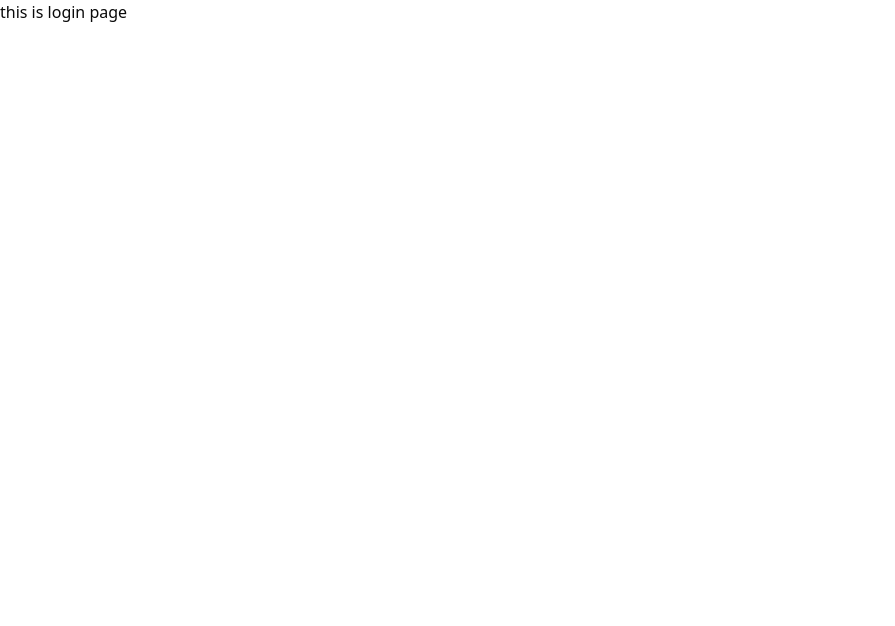
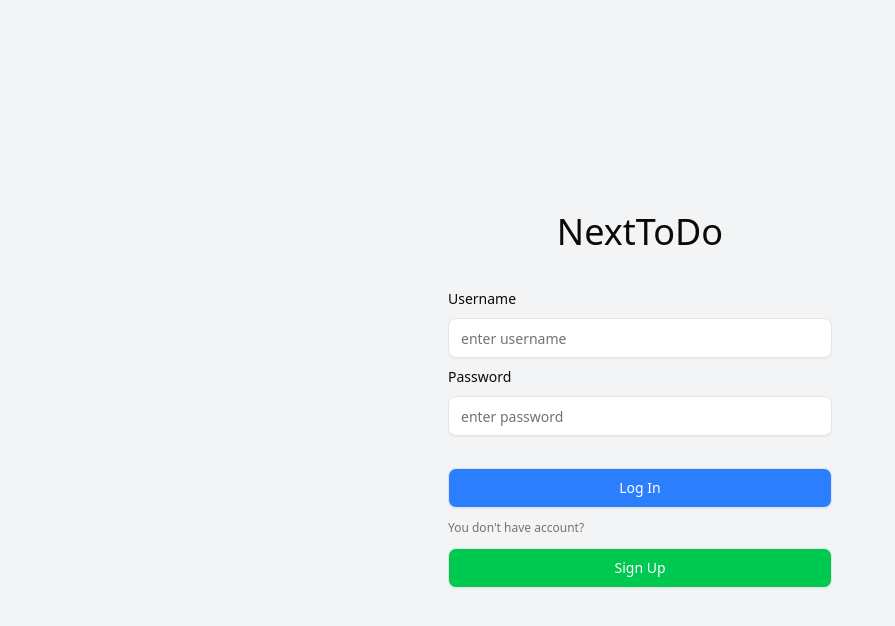
Before and after one commit to chan3785/2025-OSSCA-Next.js-team2, a Next.js app: page /login in a window 1280 px wide. Shown: the top 626 px of the page, without its empty margins (0-895 px from the left). Built offline with nearby package versions, Linux system fonts and the light colour scheme.

Commit message:
feat(login): 로그인 페이지 UI 구현
- 로그인 폼 UI 구현 (사용자명, 비밀번호 입력)

- 로그인 및 회원가입 버튼 추가

- Label 컴포넌트 추가

- Radix UI Label 패키지 설치

```diff
--- a/package.json
+++ b/package.json
@@ -11,6 +11,7 @@
   "dependencies": {
     "@radix-ui/react-avatar": "^1.1.10",
     "@radix-ui/react-checkbox": "^1.3.2",
+    "@radix-ui/react-label": "^2.1.7",
     "@radix-ui/react-popover": "^1.1.14",
     "@radix-ui/react-scroll-area": "^1.2.9",
     "@radix-ui/react-slot": "^1.2.3",
--- a/src/app/login/page.tsx
+++ b/src/app/login/page.tsx
@@ -1,7 +1,42 @@
+import { Button } from "@/components/ui/button";
+import { Input } from "@/components/ui/input";
+import { Label } from "@/components/ui/label";
+
 export default function LoginPage() {
   return (
-    <main>
-      <article>this is login page</article>
+    <main className="grid place-items-center min-h-screen bg-gray-100">
+      <div className="w-full place-items-center flex-col">
+        <h1 className="text-4xl text-center">NextToDo</h1>
+        <div className="grid w-full max-w-sm items-center gap-3 mt-10">
+          <Label htmlFor="username">Username</Label>
+          <Input
+            type="username"
+            id="username"
+            placeholder="enter username"
+            className="bg-white h-10"
+          />
+          <Label htmlFor="password">Password</Label>
+          <Input
+            type="password"
+            id="password"
+            placeholder="enter password"
+            className="bg-white h-10"
+          />
+          <Button
+            variant={"outline"}
+            className="w-full mt-5 h-10 bg-blue-500 text-white"
+          >
+            Log In
+          </Button>
+          <Label className="text-xs text-muted-foreground">{`You don't have account?`}</Label>
+          <Button
+            variant={"outline"}
+            className="w-full h-10 bg-green-500 text-white"
+          >
+            Sign Up
+          </Button>
+        </div>
+      </div>
     </main>
   );
 }
--- /dev/null
+++ b/src/components/ui/label.tsx
@@ -0,0 +1,24 @@
+"use client"
+
+import * as React from "react"
+import * as LabelPrimitive from "@radix-ui/react-label"
+
+import { cn } from "@/lib/utils"
+
+function Label({
+  className,
+  ...props
+}: React.ComponentProps<typeof LabelPrimitive.Root>) {
+  return (
+    <LabelPrimitive.Root
+      data-slot="label"
+      className={cn(
+        "flex items-center gap-2 text-sm leading-none font-medium select-none group-data-[disabled=true]:pointer-events-none group-data-[disabled=true]:opacity-50 peer-disabled:cursor-not-allowed peer-disabled:opacity-50",
+        className
+      )}
+      {...props}
+    />
+  )
+}
+
+export { Label }
```
Also changed, not shown: 1 other file (tests, documents, lock files or other folders).
